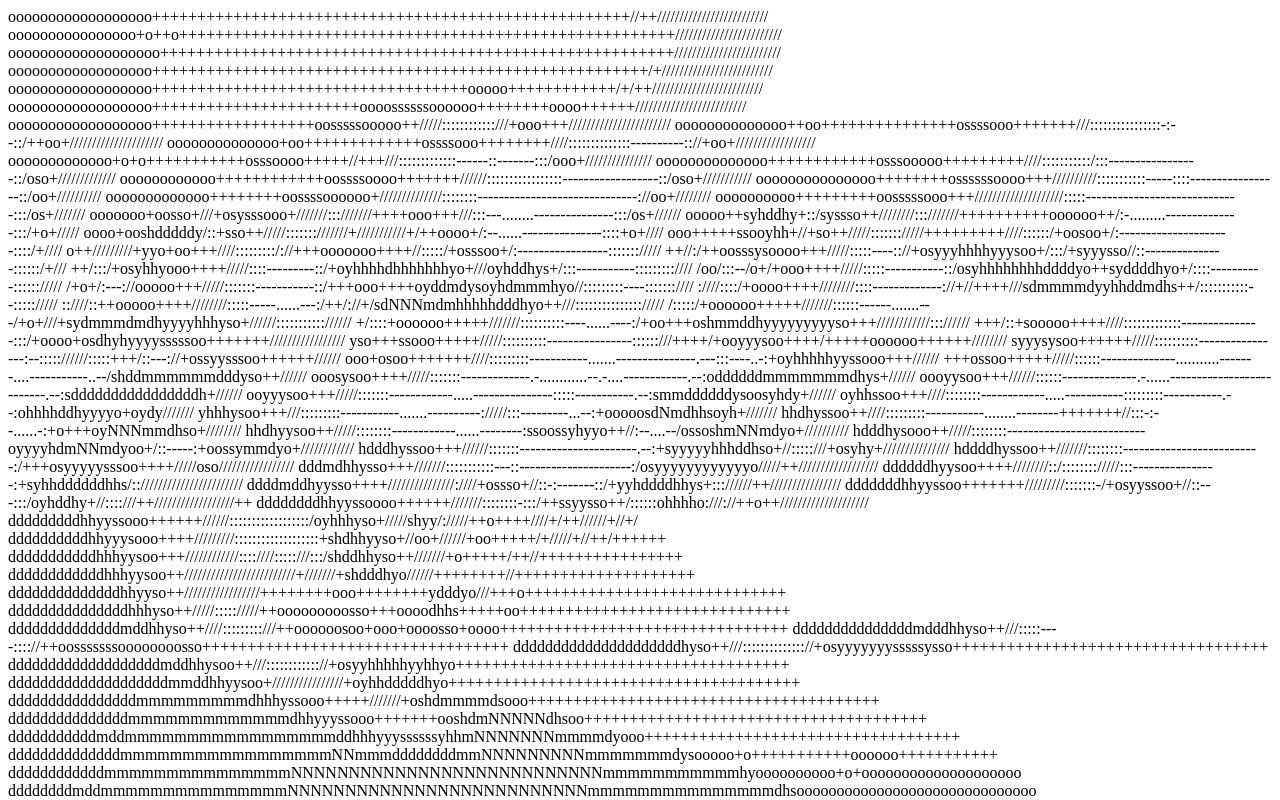
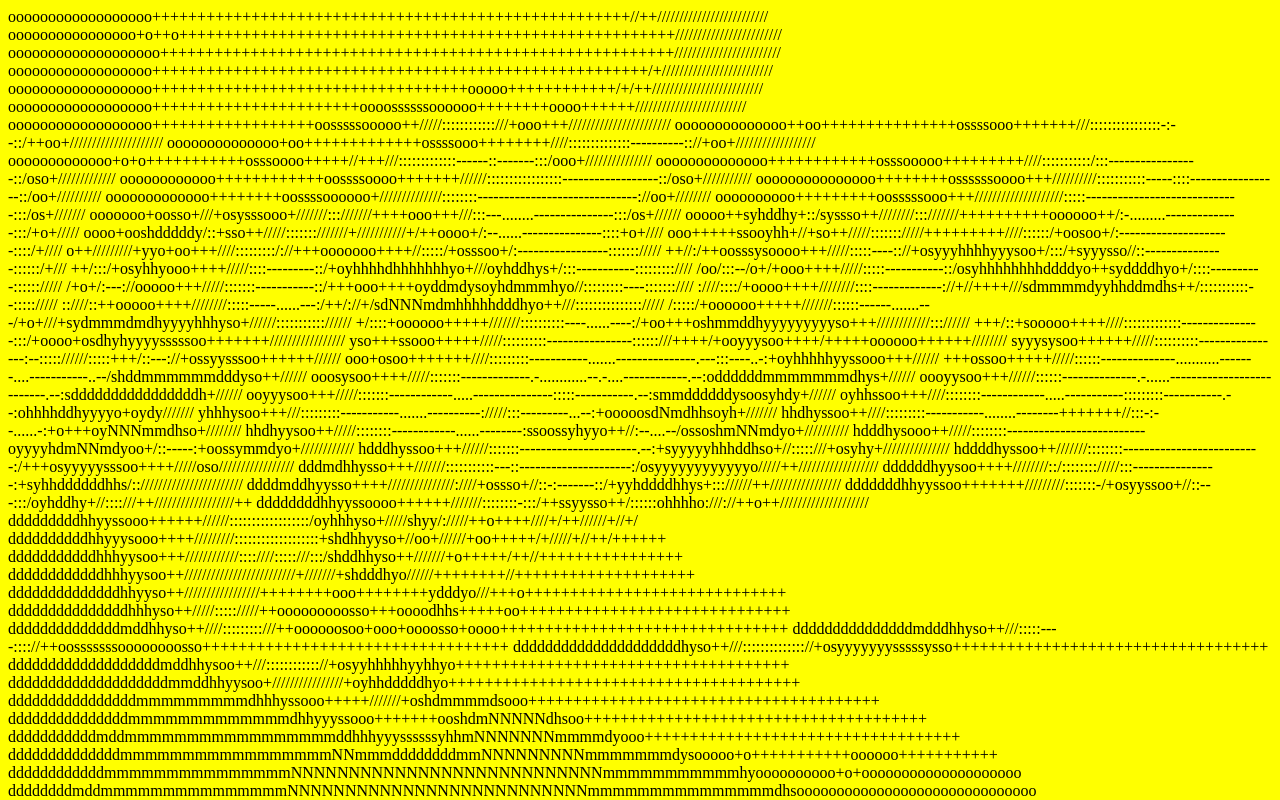
Before and after one commit to El-Chabacano/El-Chabacano.github.io, a plain HTML site: page index.html in a window 1280 px wide. Shown: the top 800 px of the page. Drawn offline with Linux system fonts and the light colour scheme.

Commit message:
Update index.html

```diff
--- a/index.html
+++ b/index.html
@@ -1,8 +1,14 @@
 <!DOCTYPEhtml>
 <html>
- <head>
-    <title> My Jeta </title>
-  </head>
+<head>
+	<title> My Jeta </title>
+	<style>
+*{background-color:yellow;
+color:black;
+}
+  </style>
+
+</head>
 
   <body>
 oooooooooooooooooo+++++++++++++++++++++++++++++++++++++++++++++++++++++//++/////////////////////////
```
